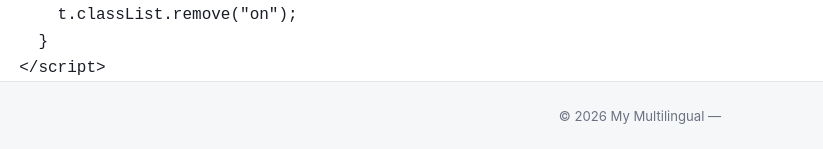
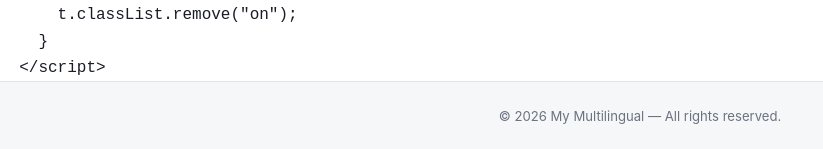
Before and after one commit to rforrupesh/jekyllmultilingual, a Jekyll site: the page built from jpg-a-pdf.md, in a window 1280 px wide and 900 px high, scrolled down 33641 px. Shown: the part 748-897 px from the top of the window, without its empty margins (0-823 px from the left). Built offline with Jekyll 4.4.1, drawn with Linux system fonts in a browser that asks for light colours; some of the changed lines change nothing that is shown; some of the changed text lies outside the part shown.

Commit message:
Update jpg-a-pdf.md

```diff
--- a/jpg-a-pdf.md
+++ b/jpg-a-pdf.md
@@ -3,7 +3,8 @@
 title: Convertidor online de JPG a PDF
 description: Arrastra tus imágenes JPG, JPEG o PNG al recuadro y conviértelas en documentos PDF de alta calidad en segundos.
 permalink: /jpg-a-pdf/
-
+lang: en
+ref: jpgapdf
 head_style: |
  #infoContent {
         max-width: 920px;
```
